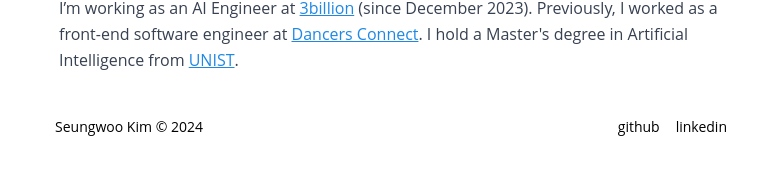
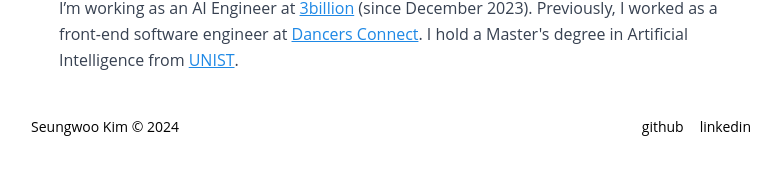
Before and after one commit to seungwoos/seungwoos.me, a Next.js app: page / in a window 1280 px wide. Shown: the part 321-496 px from the top of the page, without its empty margins (249-1030 px from the left). Built offline with nearby package versions, Linux system fonts and the light colour scheme.

Commit message:
fix: change width

```diff
--- a/components/Footer.tsx
+++ b/components/Footer.tsx
@@ -3,7 +3,7 @@ import Link from "next/link";
 
 export default function Footer() {
   return (
-    <footer className="flex items-center justify-between text-sm max-w-2xl mx-auto w-full py-10">
+    <footer className="flex items-center justify-between text-sm max-w-screen-md mx-auto w-full py-10">
       <p>Seungwoo Kim © 2024</p>
       <ul className="flex items-center space-x-4">
         <li>
```
